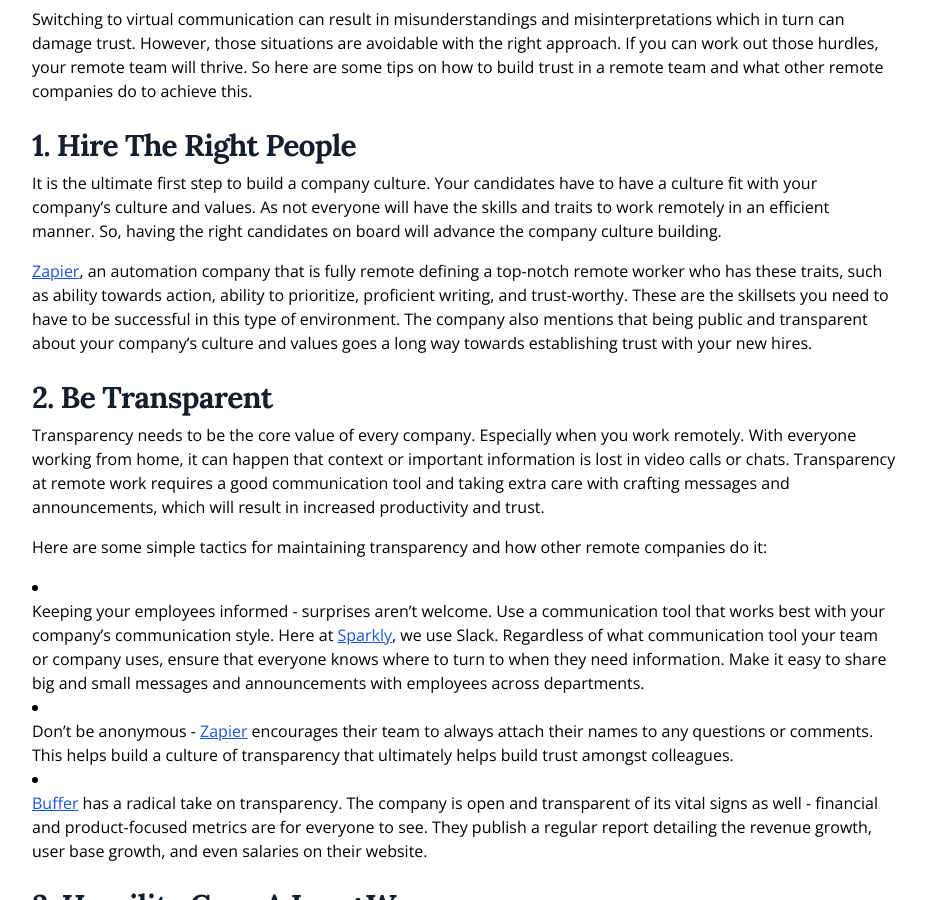
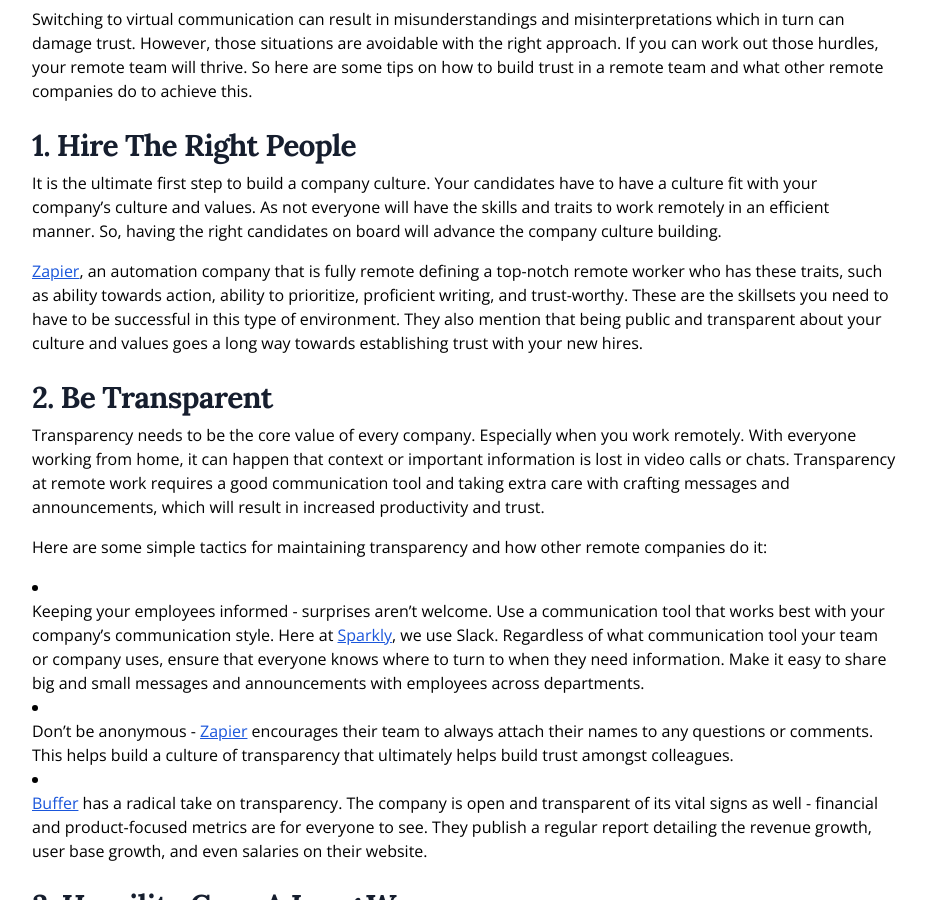
Before and after one commit to Sparklybot/sparklybot.github.io, a Jekyll site: the page built from _posts/2020-07-14-buil-trust-remote-work.markdown, in a window 1280 px wide and 900 px high, scrolled down 767 px. Shown: the whole window, without its empty margins (176-1103 px from the left). Built offline with Jekyll 4.4.1, drawn with Linux system fonts in a browser that asks for light colours; comment, search, counter and statistics services are not loaded.

Commit message:
Updated Buil Trust Remote Work

```diff
--- a/_posts/2020-07-14-buil-trust-remote-work.markdown
+++ b/_posts/2020-07-14-buil-trust-remote-work.markdown
@@ -21,7 +21,7 @@
 
 It is the ultimate first step to build a company culture. Your candidates have to have a culture fit with your company’s culture and values. As not everyone will have the skills and traits to work remotely in an efficient manner. So, having the right candidates on board will advance the company culture building.
 
-[Zapier](https://zapier.com/learn/remote-work/how-to-hire-remote-team/), an automation company that is fully remote defining a top-notch remote worker who has these traits, such as ability towards action, ability to prioritize, proficient writing, and trust-worthy. These are the skillsets you need to have to be successful in this type of environment. The company also mentions that being public and transparent about your company’s culture and values goes a long way towards establishing trust with your new hires.
+[Zapier](https://zapier.com/learn/remote-work/how-to-hire-remote-team/), an automation company that is fully remote defining a top-notch remote worker who has these traits, such as ability towards action, ability to prioritize, proficient writing, and trust-worthy. These are the skillsets you need to have to be successful in this type of environment. They also mention that being public and transparent about your culture and values goes a long way towards establishing trust with your new hires.
 
 ## 2. Be Transparent
 
```
